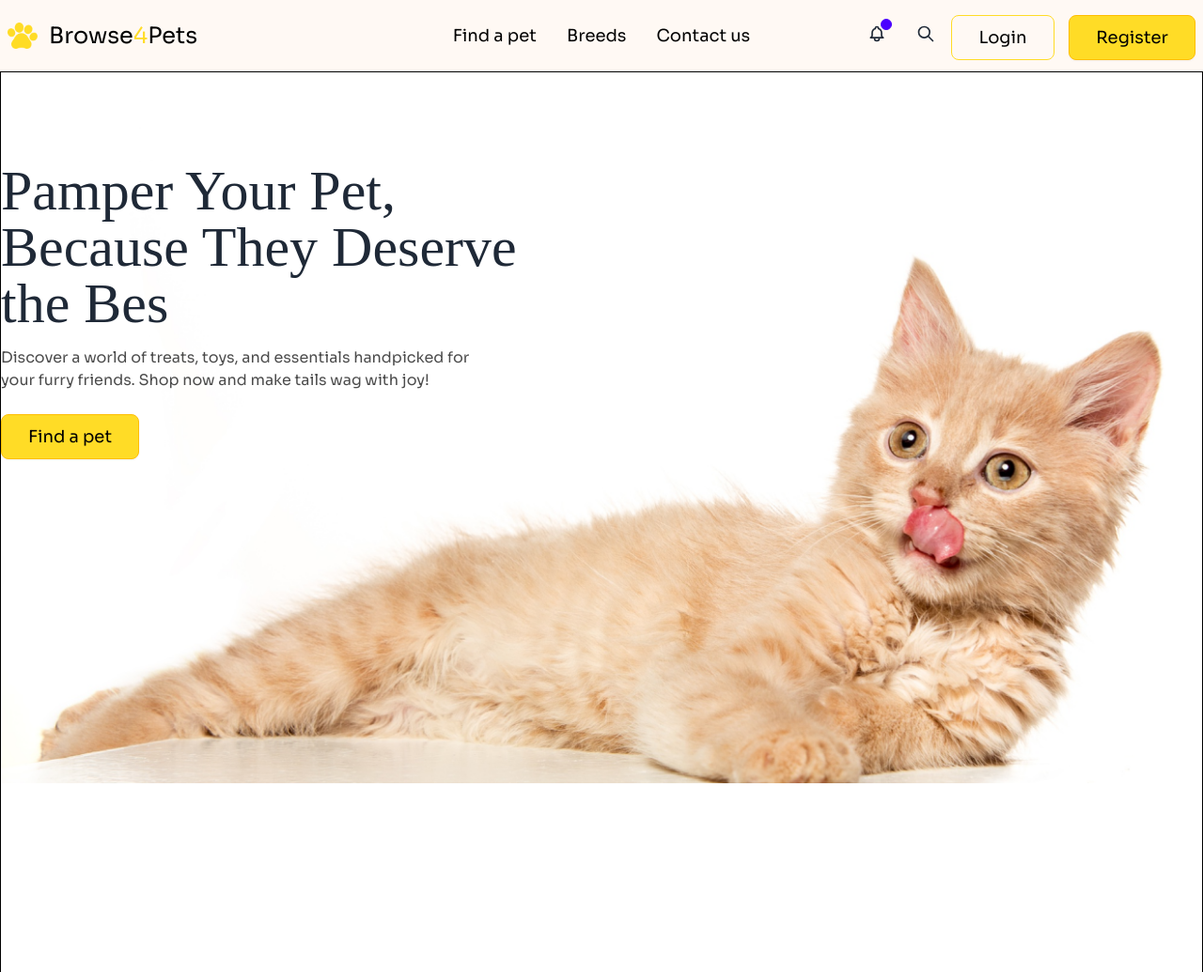
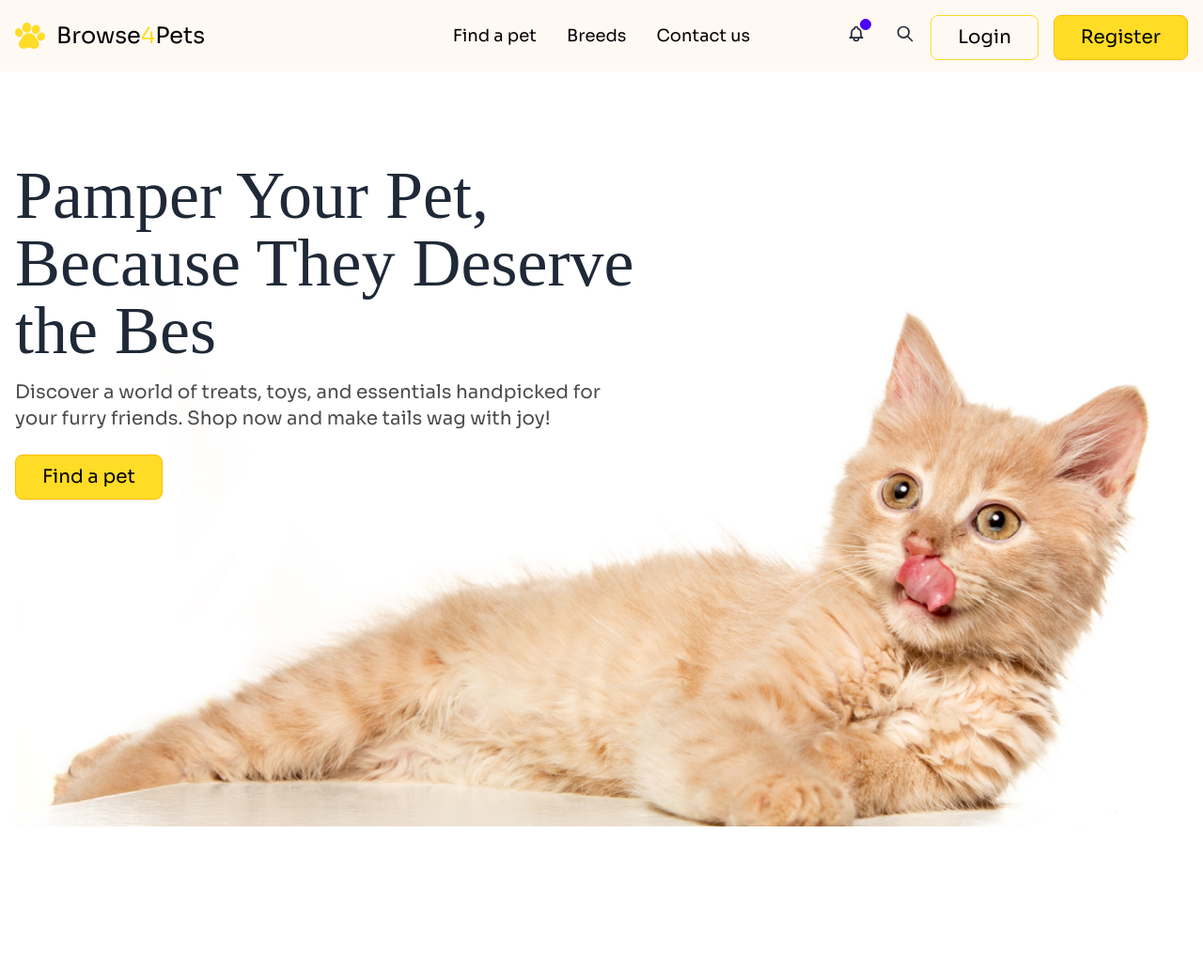
Before and after one commit to tanvir-webdev/assignment-3, a plain HTML site: page index.html in a window 1280 px wide. Shown: the top 1035 px of the page at 94% size. Drawn offline with nearby package versions, Linux system fonts and the light colour scheme; a web font is replaced by a local one.

Commit message:
complete banner section

```diff
--- a/index.html
+++ b/index.html
@@ -37,8 +37,8 @@
   <header>
 
     <!-- ------------navbar--------------- -->
-    <nav class="bg-primary-bg border border-b-2 md:border-none">
-      <div class="navbar container mx-auto">
+    <nav class="bg-primary-bg border border-black md:border-none">
+      <div class="px-4 navbar container mx-auto">
         <!-- nav brand -->
         <div class="navbar-start">
           <img class="h-8 mr-3" src="assets/logo-header.png" alt="">
@@ -72,8 +72,8 @@
                   d="M21 21l-6-6m2-5a7 7 0 11-14 0 7 7 0 0114 0z" />
               </svg>
             </button>
-            <a class="btn btn-outline border-common text-lg font-normal text-black px-7 mr-3">Login</a>
-            <a class="btn btn-warning bg-common text-lg font-normal text-black px-7">Register</a>
+            <a class="btn btn-outline border-common text-xl font-normal text-black px-7 mr-3">Login</a>
+            <a class="btn btn-warning bg-common text-xl font-normal text-black px-7">Register</a>
           </div>
           <!-- hamburger links -->
           <div class="dropdown relative">
@@ -95,15 +95,15 @@
     </nav>
 
     <!-- ---------------banner section------------------ -->
-    <div class="container mx-auto">
-      <div class="bg-[url(./assets/cat-big.png)] bg-[center_top_2rem] border border-black h-[120vh] bg-no-repeat bg-contain mb-36">
-        <div class="mt-24">
-          <h1 class="adlam-regular text-6xl mb-4">Pamper Your Pet, <br> Because They Deserve <br> the Bes</h1>
-          <p class="text-black opacity-70 mb-6">
-            Discover a world of treats, toys, and essentials handpicked for <br> your furry friends. Shop now and make tails
+    <div class="px-4 container mx-auto">
+      <div class="bg-[url(./assets/cat-big.png)] bg-[center_top_15rem] md:bg-[center_top_15rem] lg:bg-[center_top_0rem] h-[120vh] bg-no-repeat bg-contain mb-36">
+        <div class="mt-24 w-4/5">
+          <h1 class="adlam-regular text-4xl md:text-6xl lg:text-7xl mb-4">Pamper Your Pet, <br class="hidden md:block"> Because They Deserve <br class="hidden md:block"> the Bes</h1>
+          <p class="text-black md:text-xl opacity-70 mb-6">
+            Discover a world of treats, toys, and essentials handpicked for <br class="hidden md:block"> your furry friends. Shop now and make tails
             wag with joy!
           </p>
-          <button class="btn btn-warning bg-common text-lg font-normal text-black px-7">Find a pet</button>
+          <button class="btn btn-warning bg-common text-lg md:text-xl font-normal text-black px-7">Find a pet</button>
         </div>
       </div>
     </div>
```
